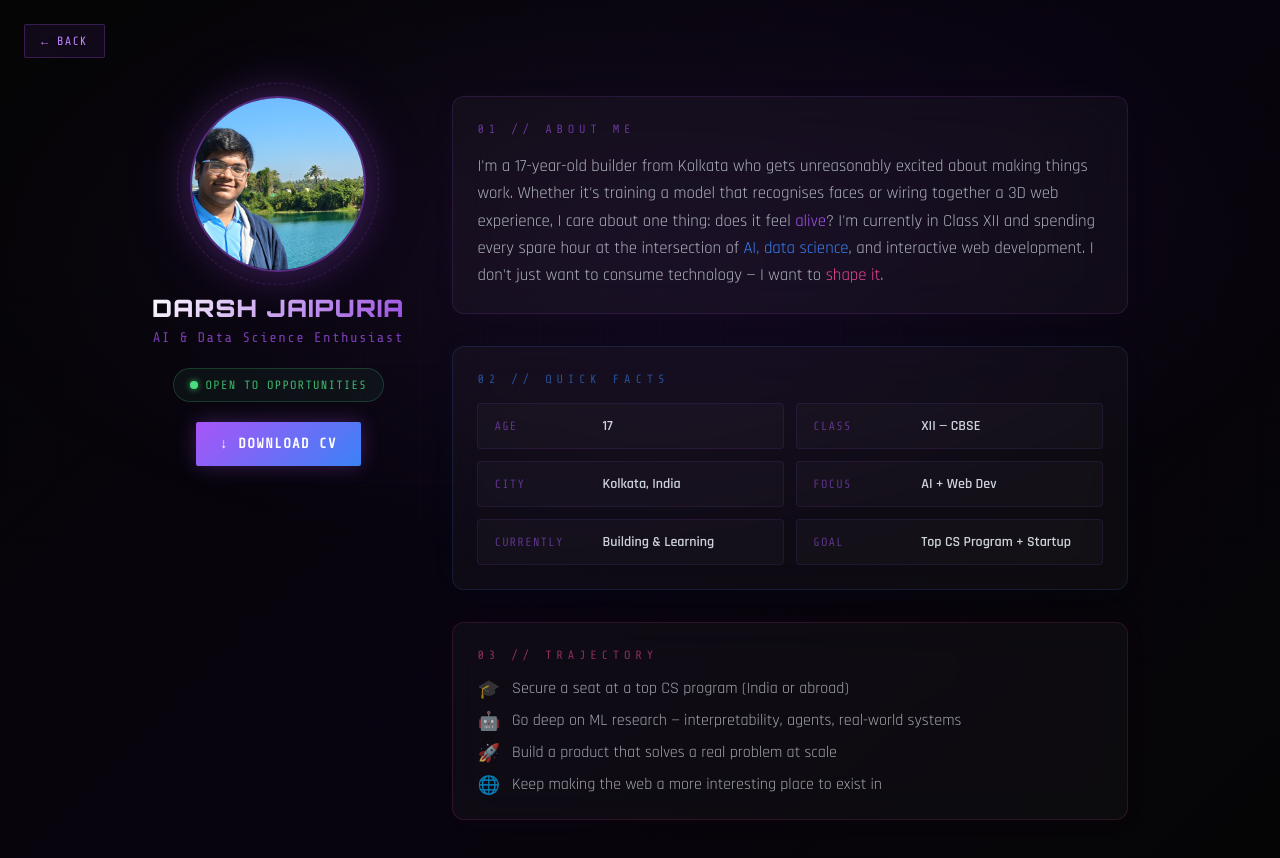
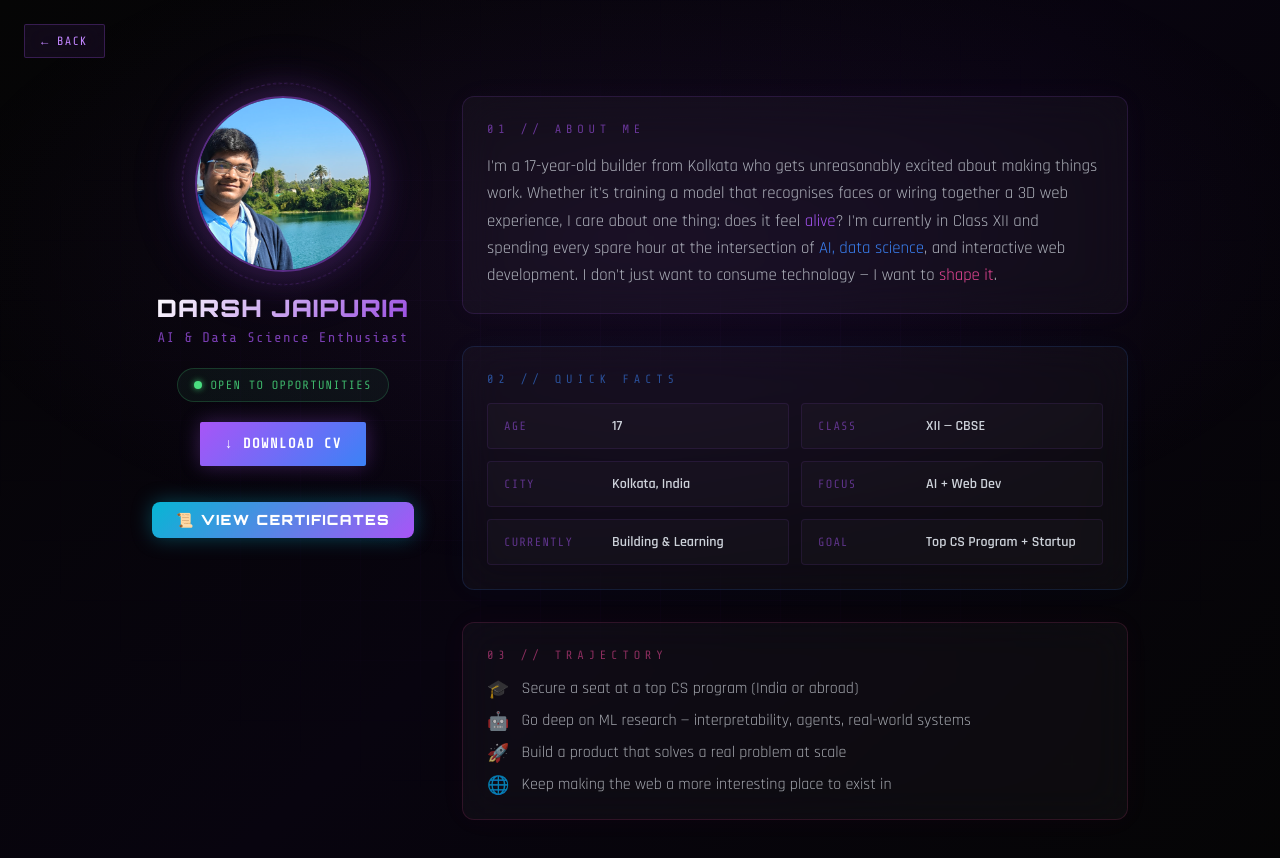
Before and after one commit to DarshJaipuria/darsh-portfolio, a Next.js app: page /about in a window 1280 px wide. Shown: the top 858 px of the page. Built offline with nearby package versions, Linux system fonts and the light colour scheme.

Commit message:
feat: add certificates button in about page

```diff
--- a/app/about/page.jsx
+++ b/app/about/page.jsx
@@ -163,6 +163,22 @@ export default function AboutPage() {
           >
             ↓ DOWNLOAD CV
           </motion.a>
+
+          <motion.a
+            href="/certificates"
+            className="mt-4 inline-flex items-center gap-2 px-6 py-2 rounded-lg font-black text-sm tracking-widest text-white transition-all hover:-translate-y-0.5"
+            style={{
+              fontFamily: 'Orbitron, monospace',
+              background: 'linear-gradient(135deg, #06b6d4, #a855f7)',
+              boxShadow: '0 0 20px rgba(6,182,212,0.35)',
+              cursor: 'none',
+            }}
+            whileHover={{ scale: 1.04 }}
+            whileTap={{ scale: 0.97 }}
+            transition={{ type: 'spring', stiffness: 300 }}
+          >
+            📜 VIEW CERTIFICATES
+          </motion.a>
         </motion.div>
 
         {/* ── RIGHT: Content ── */}
--- a/app/projects/nitro-rush/page.jsx
+++ b/app/projects/nitro-rush/page.jsx
@@ -35,6 +35,7 @@ const HOW = [
 ];
 
 export default function NitroRushPage() {
+  const router = useRouter();
   const [showGame, setShowGame] = useState(false);
   const [isMobile, setIsMobile] = useState(false);
   const [showMobileWarning, setShowMobileWarning] = useState(false);
```
